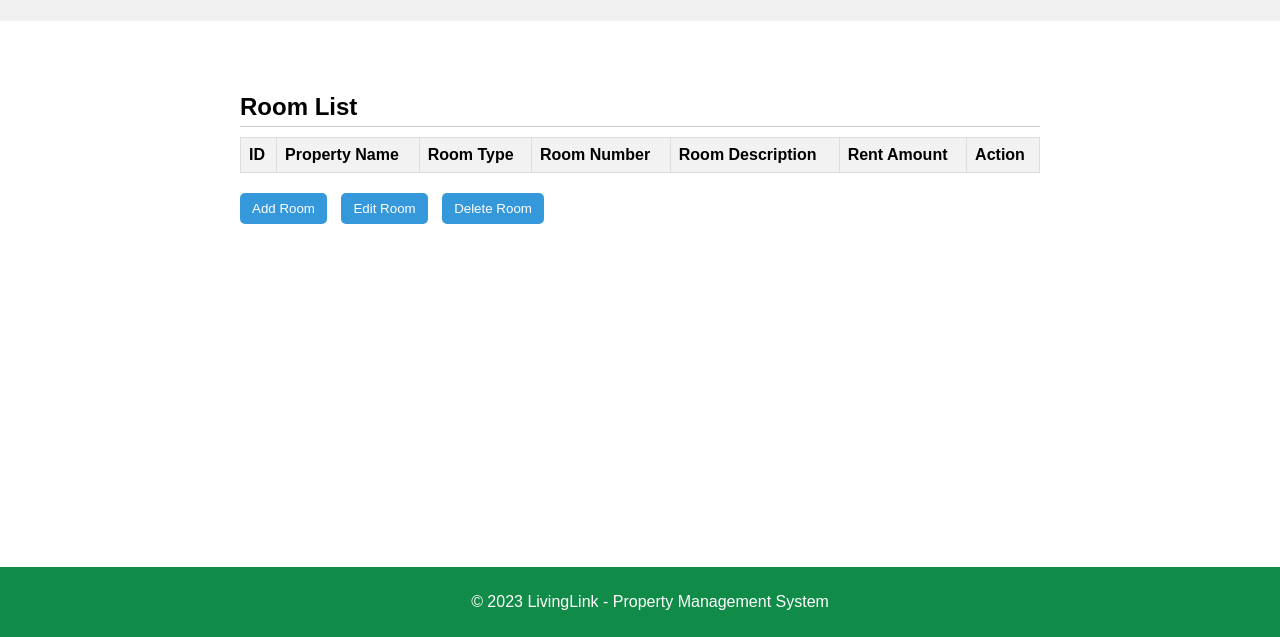
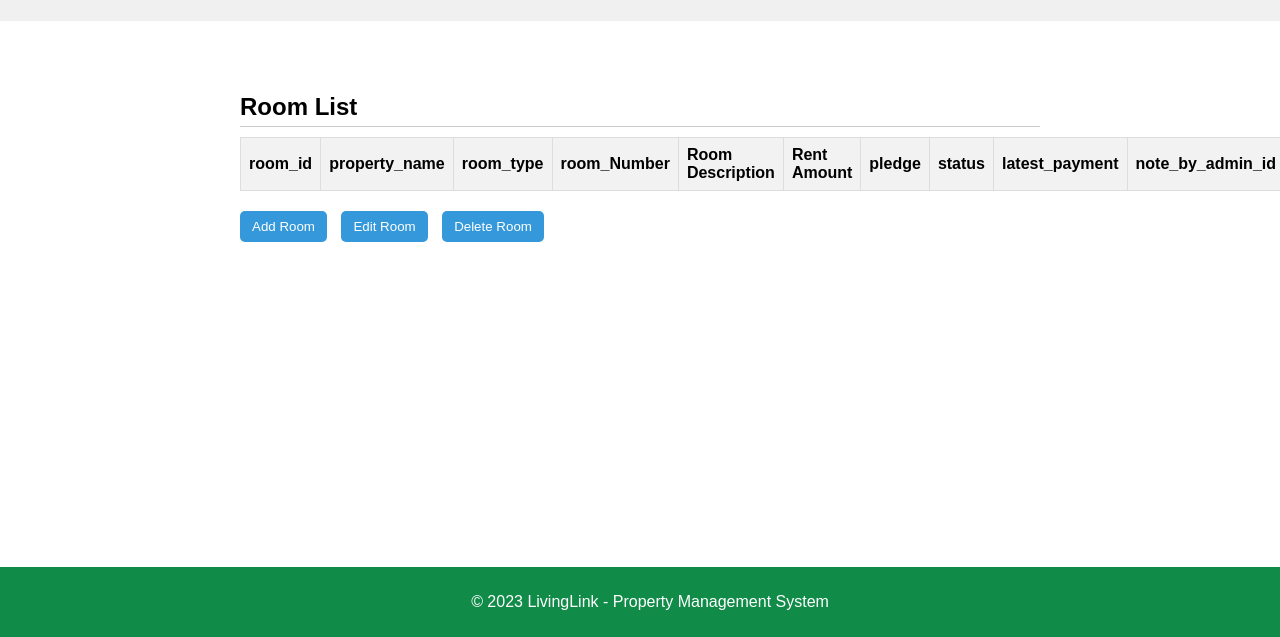
Before and after one commit to NMATP/Project400, a plain HTML site: page room_management.html in a window 1280 px wide. Shown: the part 163-800 px from the top of the page. Drawn offline with Linux system fonts and the light colour scheme.

Commit message:
Change column name

```diff
--- a/room_management.html
+++ b/room_management.html
@@ -31,13 +31,16 @@
             <table class="data-table">
                 <thead>
                     <tr>
-                        <th>ID</th>
-                        <th>Property Name</th>
-                        <th>Room Type</th>
-                        <th>Room Number</th>
+                        <th>room_id</th>
+                        <th>property_name</th>
+                        <th>room_type</th>
+                        <th>room_Number</th>
                         <th>Room Description</th>
                         <th>Rent Amount</th>
-                        <th>Action</th>
+                        <th>pledge</th>
+                        <th>status</th>
+                        <th>latest_payment</th>
+                        <th>note_by_admin_id</th>
                     </tr>
                 </thead>
                 <tbody>
--- a/styles.css
+++ b/styles.css
@@ -339,6 +339,9 @@ footer {
     width: 100%;
     border-collapse: collapse;
     margin-bottom: 20px;
+    margin-right: auto; /* Auto margin on the right side to move the table to the left */
+    margin-left: auto; /* Auto margin on the left side for centering */
+
 }
 
 .data-table th,
```
Also changed, not shown: admin_staff_management.html (+1 -0 lines), finance_management.html (+2 -3 lines), property_management.html (+3 -2 lines), tenant_management.html (+1 -1 lines).
